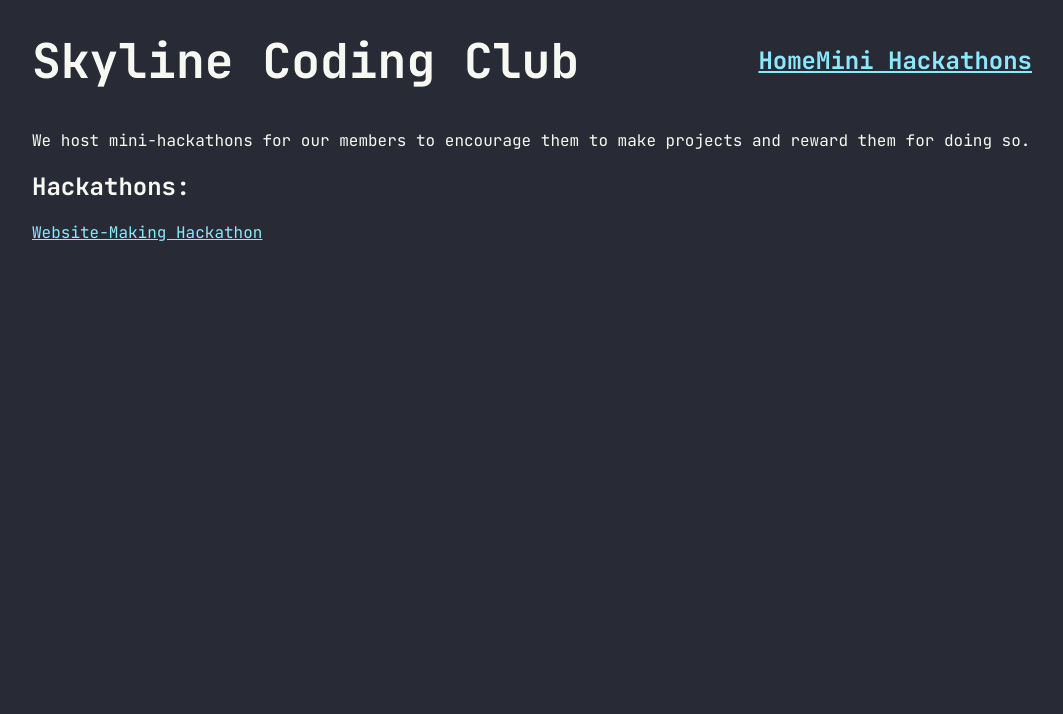
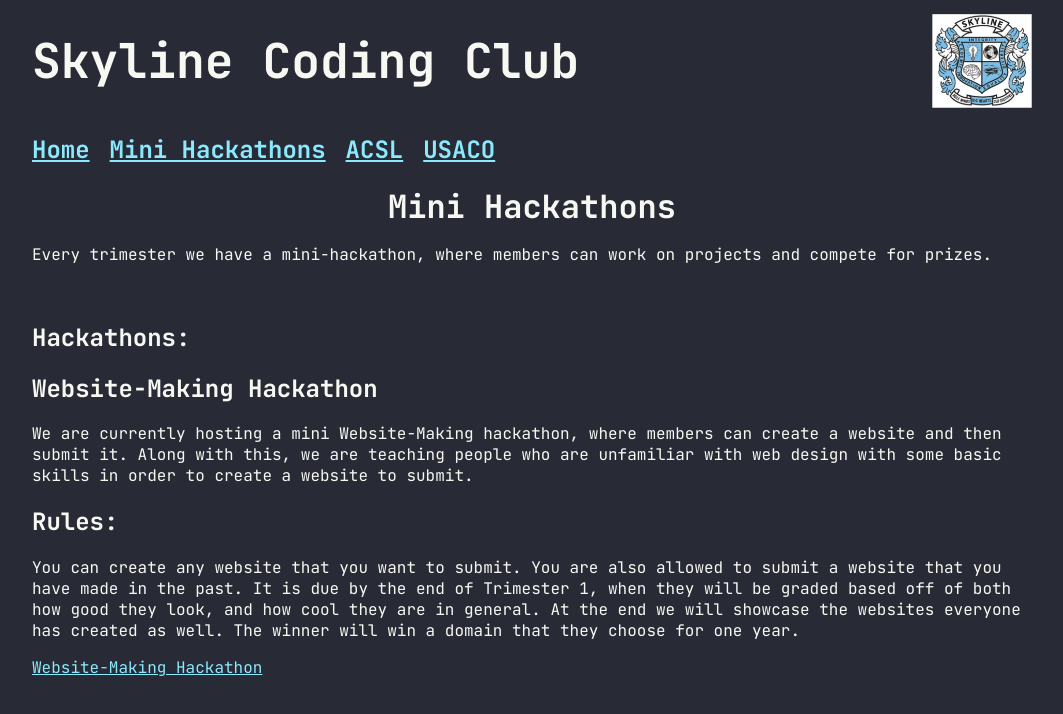
Before and after one commit to LukeZhou500/Skyline-Coding-Club-Website, a plain HTML site: page hackathons/index.html in a window 1280 px wide. Shown: the whole page, without its empty margins (108-1171 px from the left). Drawn offline with Linux system fonts and the light colour scheme.

```diff
--- a/hackathons/index.html
+++ b/hackathons/index.html
@@ -1,7 +1,7 @@
 <!DOCTYPE html>
 <html>
-    <head>
-        <title>Hackathons - Skyline Coding Club</title>
+ <head>
+        <title>Skyline Coding Club</title>
         <link rel="stylesheet" href="/style.css">
         <link rel="preconnect" href="https://fonts.googleapis.com">
         <link rel="preconnect" href="https://fonts.gstatic.com" crossorigin>
@@ -11,14 +11,23 @@
         <div class="centered">
             <div class="menu">
                 <h1><a href="/" class="title">Skyline Coding Club</a></h1>
-                <div class="links">
+                <img src="../Pictures/ClubLogo.png" class = "clublogo" alt="club logo">
+            </div>
+            <div class="links">
                     <h2><a href="/" class="top-link">Home</a></h2>
-                    <h2><a href="/hackathons/" class="top-link">Mini Hackathons</a></h2>
-                </div>
+                    <h2><a href="/hackathons/" class="top-link"> Mini Hackathons</a></h2>
+                    <h2><a href="/ACSL/" class="top-link"> ACSL</a></h2>
+                    <h2><a href="/USACO/" class="top-link"> USACO</a></h2>
             </div>
-            <p>We host mini-hackathons for our members to encourage them to make projects and reward them for doing so.</p>
+            <h1 class = "hackathontitle">Mini Hackathons</h1>
+            <p>Every trimester we have a mini-hackathon, where members can work on projects and compete for prizes.</p>
+            <p><br></p>
             <h2>Hackathons:</h2>
-            <p><a href="/hackathons/website/">Website-Making Hackathon</a></p>
+            <h2>Website-Making Hackathon</h2>
+            <p>We are currently hosting a mini Website-Making hackathon, where members can create a website and then submit it. Along with this, we are teaching people who are unfamiliar with web design with some basic skills in order to create a website to submit.</p>
+            <h2>Rules:</h2>
+            <p>You can create any website that you want to submit. You are also allowed to submit a website that you have made in the past. It is due by the end of Trimester 1, when they will be graded based off of both how good they look, and how cool they are in general. At the end we will showcase the websites everyone has created as well. The winner will win a domain that they choose for one year.</p>
+            <p><a href="/hackathons/MiniHackathonWebsite/">Website-Making Hackathon</a></p>
         </div>
     </body>
 </html>
--- a/style.css
+++ b/style.css
@@ -25,11 +25,21 @@
 }
 .acsltitle {
     margin: auto;
-    max-width: 50px;
+    display: grid;
+    place-items: center;
+    max-width: 1000px;
+}
+.hackathontitle {
+    margin: auto;
+    display: grid;
+    place-items: center;
+    max-width: 1000px;
 }
 .usacotitle {
     margin: auto;
-    max-width: 50px;
+    display: grid;
+    place-items: center;
+    max-width: 1000px;
 }
 .menu {
     display: flex;
@@ -39,6 +49,7 @@
 
 .links {
     display: flex;
+    gap: 20px;
 }
 
 .top-link {
```
Also changed, not shown: ACSL/index.html (+8 -4 lines), USACO/index.html (+9 -5 lines), index.html (+5 -4 lines), Pictures/ClubLogo.png (renamed from ClubLogo.png), Pictures/usaco.png (renamed from USACO/usaco.png), hackathons/MiniHackathonWebsite/index.html (renamed from hackathons/website/index.html).
